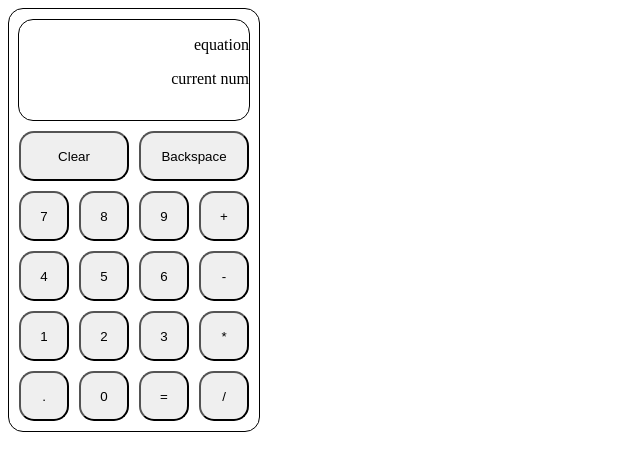
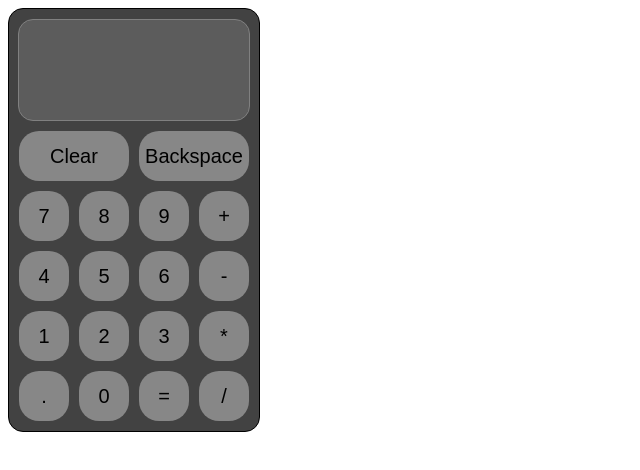
Before and after one commit to Hughes0/Calculator, a plain HTML site: page index.html in a window 1280 px wide. Shown: the whole page, without its empty margins (0-640 px from the left). Drawn offline with Linux system fonts and the light colour scheme.

Commit message:
add formatting and color

```diff
--- a/index.html
+++ b/index.html
@@ -7,28 +7,28 @@
     <body>
         <div id="calculator">
             <div id="display">
-                <p>equation</p>
-                <p>current num</p>
+                <p id="equation"><span id="a"></span> <span id="current-operation" value=""></span> <span id="b"></span></p>
+                <p id="result"></p>
             </div>
             <div id="buttons">
                 <button id="clear">Clear</button>
                 <button id="backspace">Backspace</button>
-                <button>7</button>
-                <button>8</button>
-                <button>9</button>
-                <button>+</button>
-                <button>4</button>
-                <button>5</button>
-                <button>6</button>
-                <button>-</button>
-                <button>1</button>
-                <button>2</button>
-                <button>3</button>
-                <button>*</button>
-                <button>.</button>
-                <button>0</button>
-                <button>=</button>
-                <button>/</button>
+                <button id="7" class="number">7</button>
+                <button id="8" class="number">8</button>
+                <button id="9" class="number">9</button>
+                <button id="add" class="operation">+</button>
+                <button id="4" class="number">4</button>
+                <button id="5" class="number">5</button>
+                <button id="6" class="number">6</button>
+                <button id="subtract" class="operation">-</button>
+                <button id="1" class="number">1</button>
+                <button id="2" class="number">2</button>
+                <button id="3" class="number">3</button>
+                <button id="multiply" class="operation">*</button>
+                <button id="." class="number">.</button>
+                <button id="0" class="number">0</button>
+                <button id="equals">=</button>
+                <button id="divide" class="operation">/</button>
             </div>
         </div>
         <script src="script.js"></script>
--- a/style.css
+++ b/style.css
@@ -1,20 +1,35 @@
+body {
+    font-family: Consolas, monaco, monospace;
+}
 
 #calculator {
     border: 1px solid black;
     border-radius: 15px;
     width: 250px;
     height: 410;
+    background-color: #424242;
 }
 
 #display {
-    border: 1px solid black;
+    border: 1px solid gray;
     border-radius: 15px;
     width: 230px;
     height: 100px;
-    text-align: right;
     margin-left: auto;
     margin-right: auto;
     margin-top: 10px;
+    background-color: #5c5c5c;
+    color: #d9d9d9;
+    font-size: 18px;
+}
+
+#result {
+    text-align: right;
+    padding-right: 10px;
+}
+
+#equation {
+    padding-left: 10px;
 }
 
 #buttons {
@@ -27,8 +42,19 @@
 }
 
 #buttons button {
-    border-radius: 15px;
+    border: none;
+    background-color: #878787;
+    border-radius: 20px;
     outline: none;
+    transition-duration: 0.4s;
+    font-size: 20px;
+}
+
+#buttons button:hover {
+    background-color:  #4fa4ff;
+    color: white;
+    cursor: pointer;
+    transition-duration: 0.4s;
 }
 
 #clear {
```
